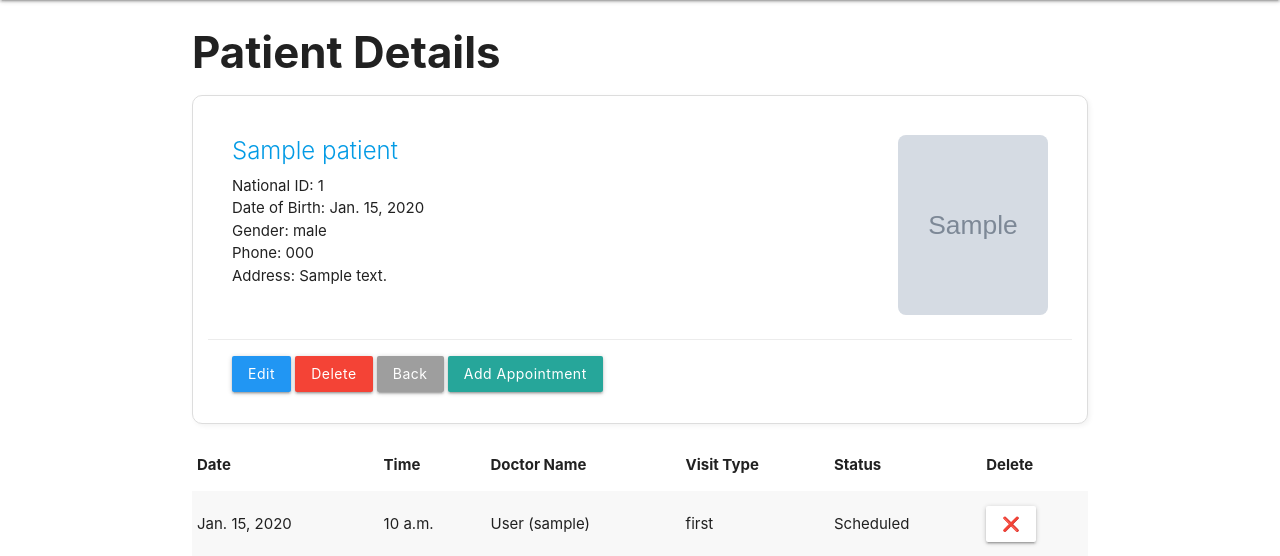
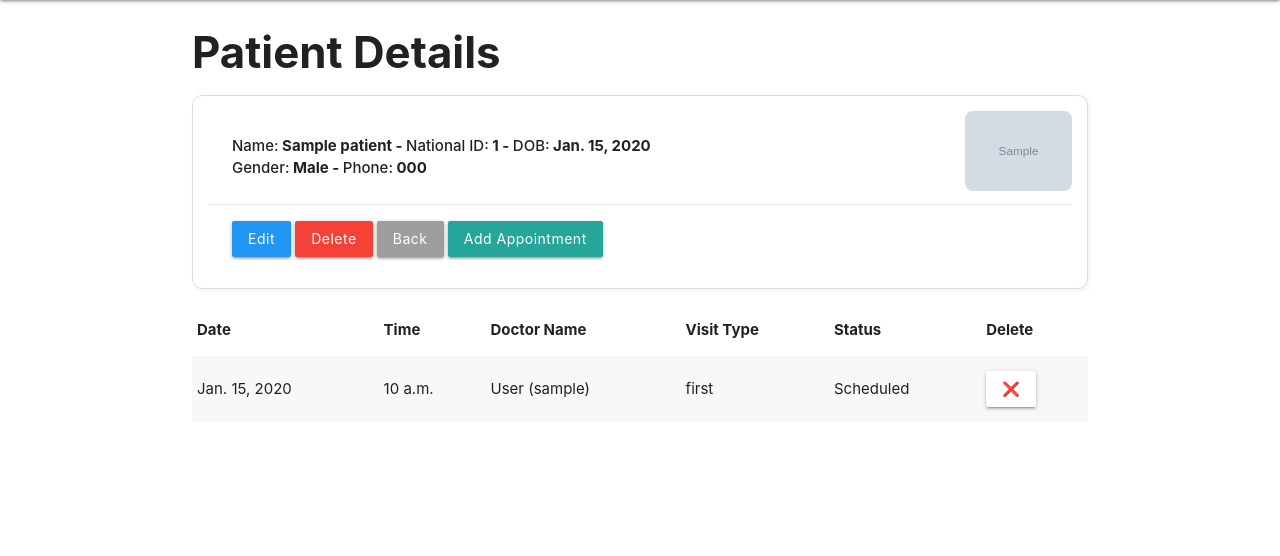
Before and after one commit to hamadbah/iCare, a Django app: page /patients/1/ in a window 1280 px wide. Shown: the part 64-620 px from the top of the page. Run offline with Django 5.2, Linux system fonts and the light colour scheme; a user stored in the database is signed in; tables that the repository leaves empty hold one stand-in row (values such as "Sample post"); grey boxes marked "Sample" are stand-in pictures.

Commit message:
Modify some of CSS

```diff
--- a/iCare/main_app/templates/patients/detail.html
+++ b/iCare/main_app/templates/patients/detail.html
@@ -2,23 +2,18 @@
 {% block content %}
 <h3 style="font-weight: bolder;">Patient Details</h3>
 <div class="card">
+    <div class="flex-container" style="display: flex; gap: 20px; flex-wrap: wrap;">
         <div class="card-content">
-        <div class="flex-container" style="display:flex; justify-content:space-between; align-items:flex-start;">
+            <p style="font-weight: bold;"><strong>Name:</strong> {{ patient.patient_name }} - <strong>National
+                    ID:</strong> {{ patient.national_id }}
+                - <strong>DOB:</strong> {{ patient.date_of_birth }}</p>
+            <p style="font-weight: bold;"><strong>Gender:</strong> {{ patient.gender|capfirst }}
+                - <strong>Phone:</strong> {{ patient.phone }} </p>
+        </div>
         <div>
-                <a href="{% url 'detail' patient.id %}">
-                    <span class="card-title">{{ patient.patient_name }}</span>
-                </a>
-                <p>National ID: {{ patient.national_id }}</p>
-                <p>Date of Birth: {{ patient.date_of_birth }}</p>
-                <p>Gender: {{ patient.gender }}</p>
-                <p>Phone: {{ patient.phone }}</p>
-                <p>Address: {{ patient.address }}</p>
-            </div>
-            <div class="card-image">
             {% load static %}
             <img src="{% static patient.image|cut:'main_app/static/' %}" alt="{{ patient.patient_name }}"
-                    style="max-width: 150px; height: 180px; border-radius: 8px;" />
-            </div>
+                style="max-width: 150px; height: 80px; border-radius: 8px;" />
         </div>
     </div>
     <div class="card-action">
```
Also changed, not shown: iCare/main_app/templates/appointment/appointment_detail.html (+4 -4 lines). Lines whose indentation alone changed are shown as unchanged.
